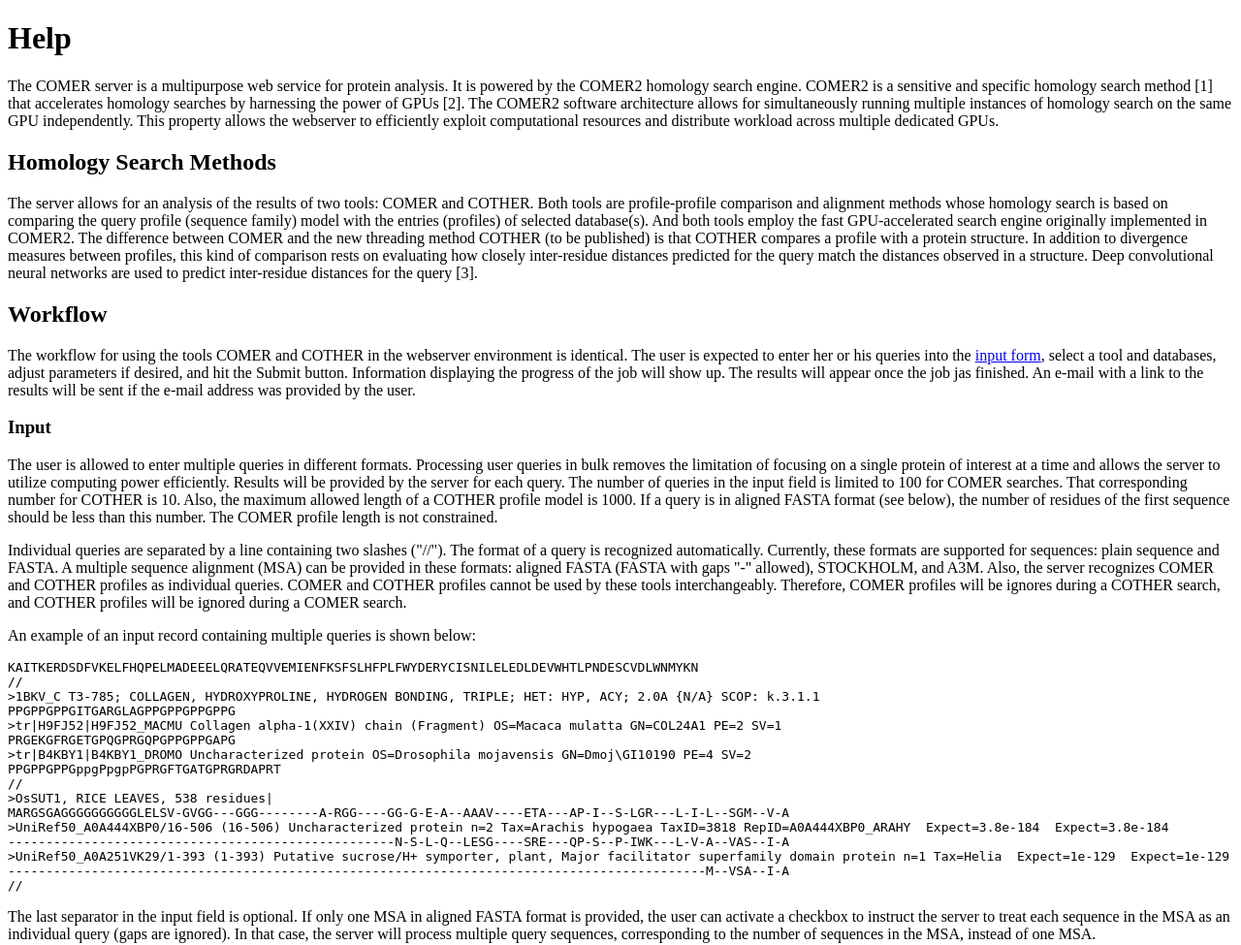
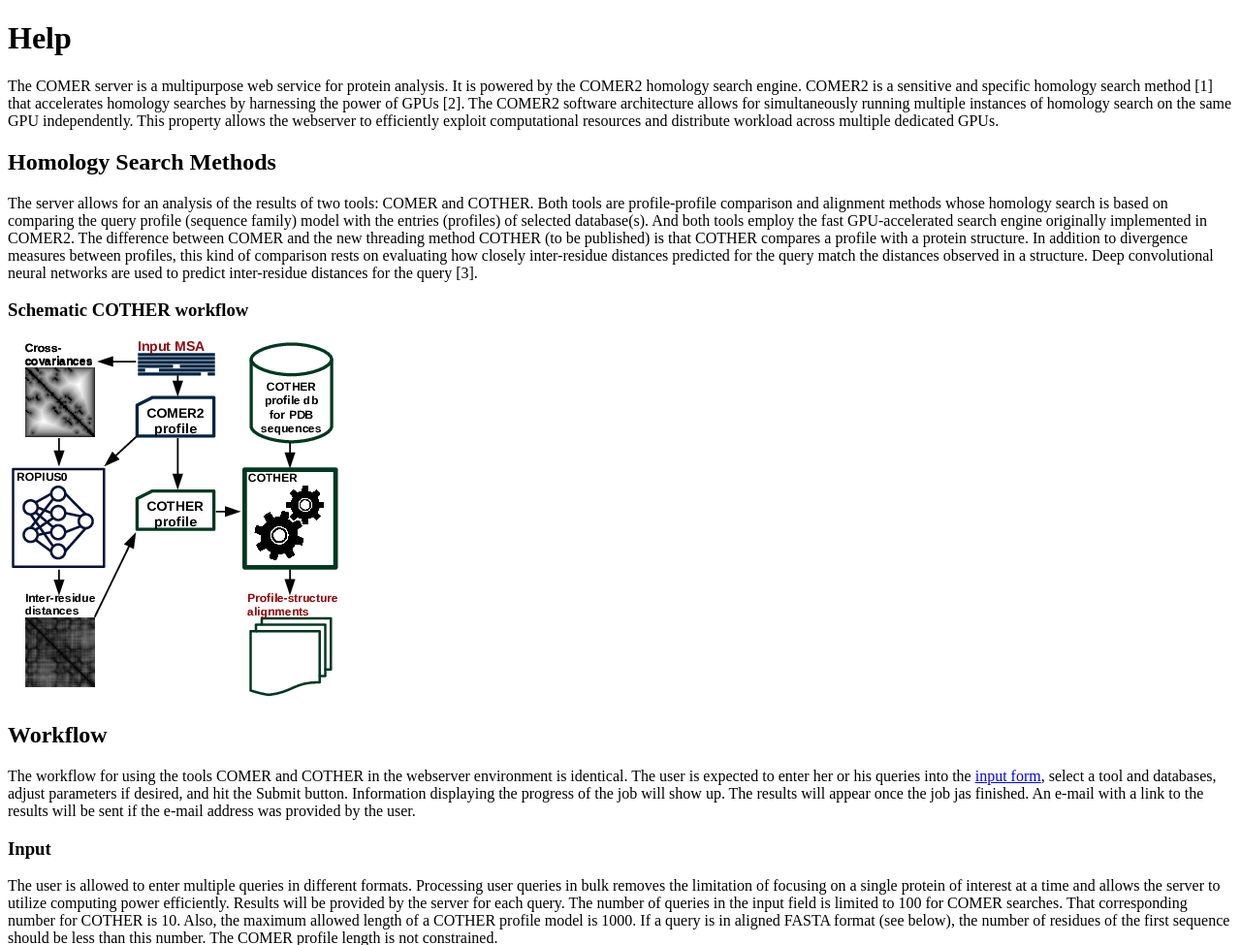
Before and after one commit to chemikeris/comer_web, a Django app: page /help/ in a window 1280 px wide. Shown: the top 975 px of the page at 97% size. Run offline with Django 3.2, Linux system fonts and the light colour scheme; parts of the project's set-up code (start-up, migrations or seed data) failed here and were passed over.

Commit message:
Add COTHER scheme to help page
	renamed:    static/ESFIVP-I-3.jpg -> static/img/help/ESFIVP-I-3.jpg
	new file:   static/img/help/cother-diagram.png
	modified:   templates/site/help.html

```diff
--- a/templates/site/help.html
+++ b/templates/site/help.html
@@ -17,6 +17,8 @@ The difference between COMER and the new threading method COTHER (to be publishe
 In addition to divergence measures between profiles, this kind of comparison rests on evaluating how closely inter-residue distances predicted for the query match the distances observed in a structure.
 Deep convolutional neural networks are used to predict inter-residue distances for the query [3].
 </p>
+<h3>Schematic COTHER workflow</h3>
+<p><img src="{% static 'img/help/cother-diagram.png' %}" alt="COTHER"></p>
 <h2>Workflow</h2>
 <p>
 The workflow for using the tools COMER and COTHER in the webserver environment is identical.
@@ -136,7 +138,7 @@ Once the results are ready, a visualization layer is added for convenience to de
 </ul>
 <h2>Funding</h2>
 <p>This work was supported by the European Regional Development Fund [01.2.2-LMT-K-718-010028] under a grant agreement with the Research Council of Lithuania (LMTLT).</p>
-<img src="{% static 'ESFIVP-I-3.jpg' %}" alt="EU Funds">
+<img src="{% static 'img/help/ESFIVP-I-3.jpg' %}" alt="EU Funds">
 <h2>References</h2>
 <ol>
     <li>Margelevičius M. Bayesian nonparametrics in protein remote homology search. <a href="https://doi.org/10.1093/bioinformatics/btw213">Bioinformatics. 2016;32(18):2744-52</a>.</li>
```
Also changed, not shown: static/img/help/ESFIVP-I-3.jpg (renamed from static/ESFIVP-I-3.jpg), static/img/help/cother-diagram.png (added).
